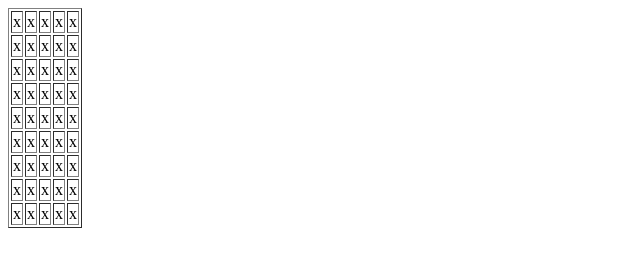
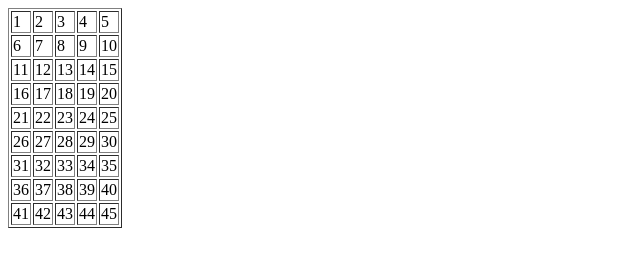
Before and after one commit to adelaju23/JSFunctionsFS20, a plain HTML site: page index.html in a window 1280 px wide. Shown: the whole page, without its empty margins (0-640 px from the left). Drawn offline with Linux system fonts and the light colour scheme.

Commit message:
Print the number in the cell Use a variable that increments each time you use it

```diff
--- a/index.html
+++ b/index.html
@@ -8,10 +8,11 @@
     <script>
         document.write("<table border='1'>");
         document.write("<tbody>");
+        var number = 1;
         for (var i = 0; i < 9; i++) {
             document.write("<tr>");
             for (var j = 0; j < 5; j++) {
-                document.write("<td>x</td>");
+                document.write("<td>"+ (number++) +"</td>");
             } document.write("</tr>");
         }
         document.write("</tbody>");
```
